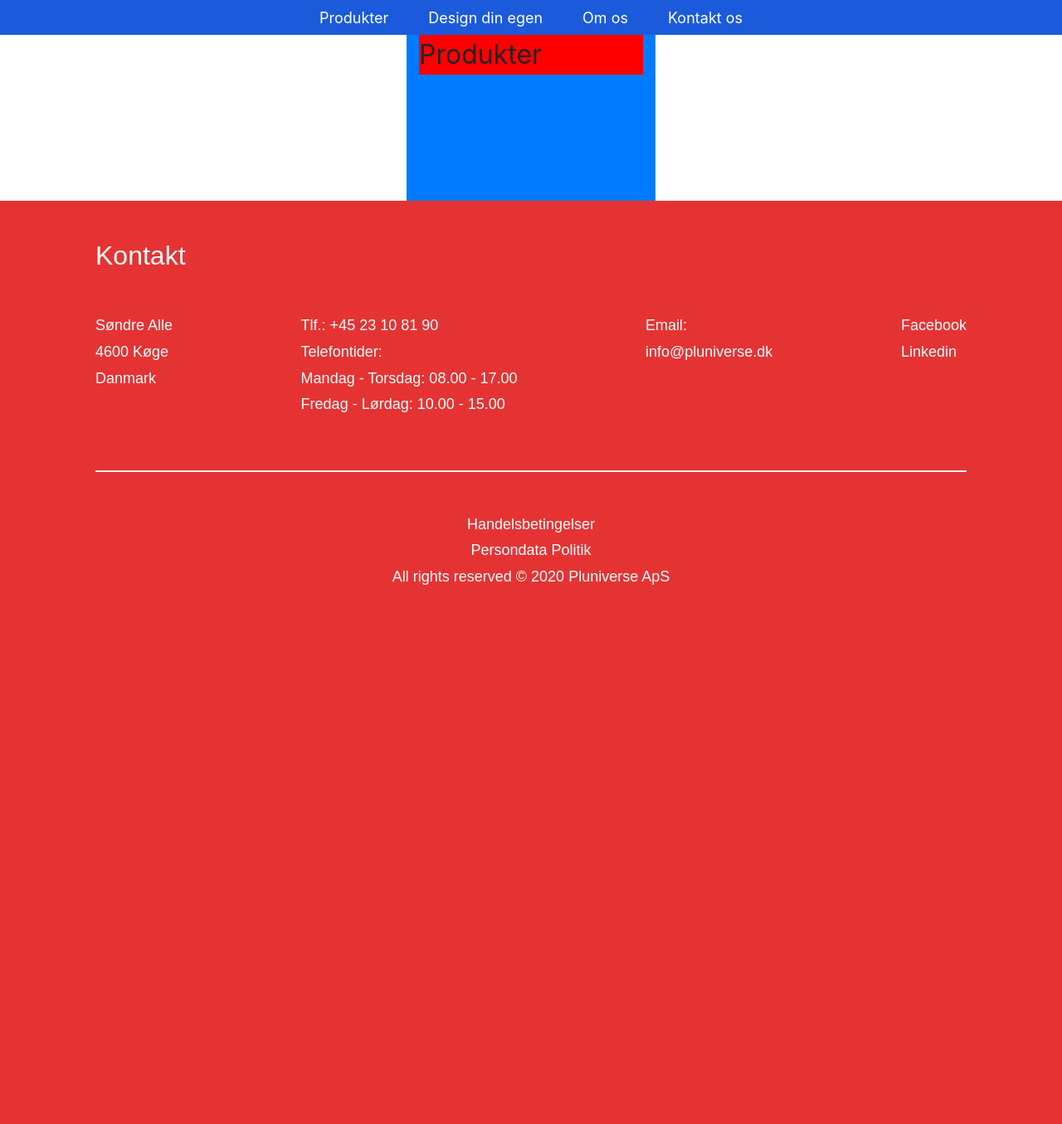
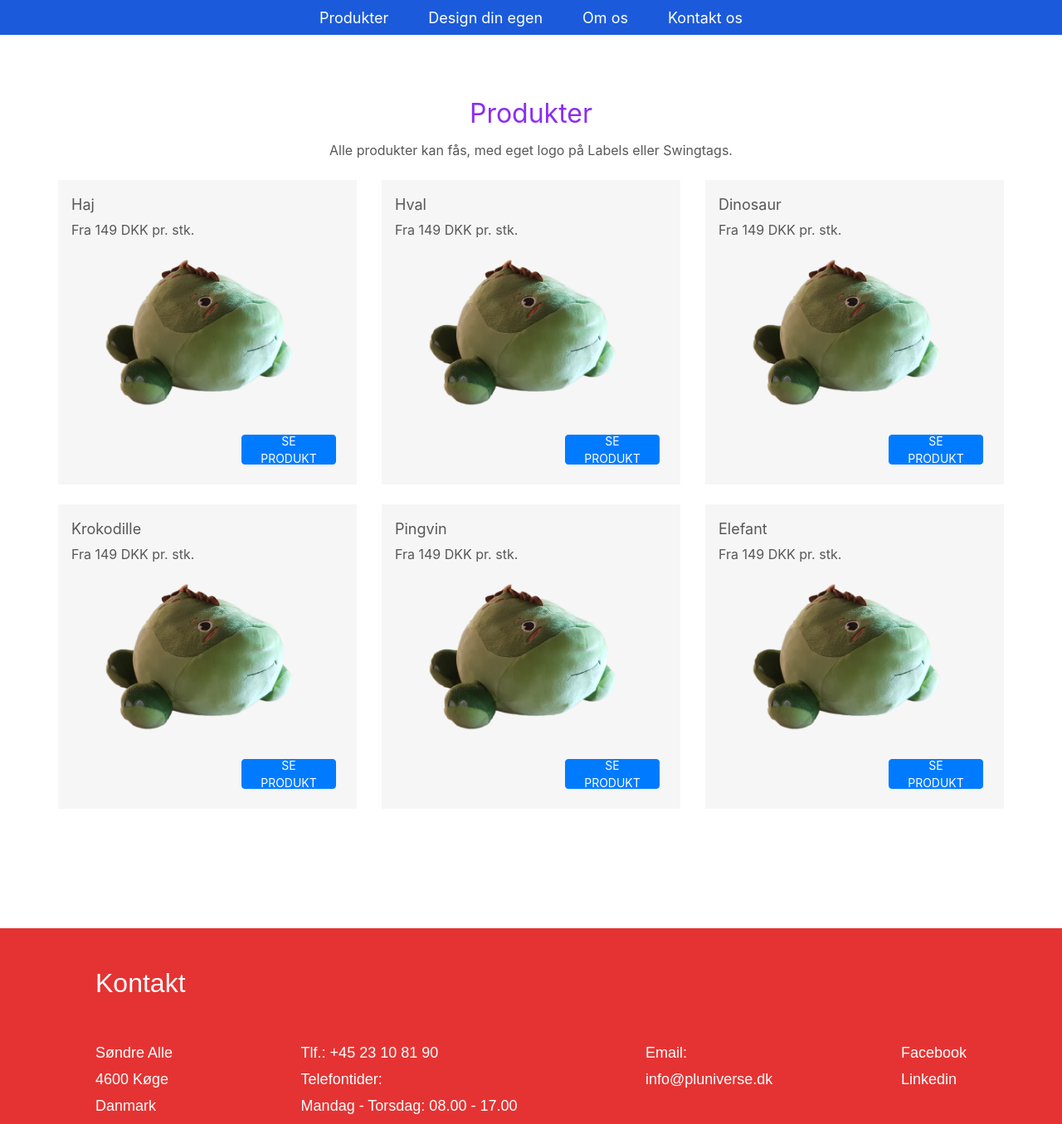
Before and after one commit to Tobias-Larsen/pluniverse, a PHP site: page /produkter.php in a window 1280 px wide. Shown: the part 120-1475 px from the top of the page at 83% size. Before the commit the page ends 825 px from the top, so only its background shows below. Run offline with PHP 8.4, Linux system fonts and the light colour scheme; style sheets or scripts are compiled from the project's sources; some libraries are stand-ins or nearby versions.

Commit message:
Erhverv produkter side er blevet færdig.

```diff
--- a/alleProdukter.php
+++ b/alleProdukter.php
@@ -1,6 +1,47 @@
+<div class="alleProdukter flex-nowrap flex-column flex-md-row container-fluid d-flex flex-md-wrap">
+    <p class="Pnavn container-fluid d-flex justify-content-center mt-4 mb-2">Produkter</p>
+    <p class="textInfo container-fluid mb-4 px-3 d-flex justify-content-center">Alle produkter kan fås, med eget logo på Labels eller Swingtags.</p>
 
-<div class="alleProdukter bg-primary container-fluid">
-    <p class="Pnavn">Produkter</p>
-    <div>
+     <div class="mb-4 col-sm-12 col-md-6 col-lg-4">
+        <div class="Hej ml-3 mt-3 position-absolute"><p>Haj</p></div>
+        <div class="prise1 ml-3 mt-5 position-absolute"<p>Fra 149 DKK pr. stk.</p></div>
+        <div class="produktbillede1"></div>
+        <button type="button"class="produktBTN d-flex align-items-center justify-content-center btn btn-primary position-absolute">SE PRODUKT</button>
     </div>
+
+    <div class="mb-4 col-sm-12 col-md-6 col-lg-4">
+        <div class="Hej ml-3 mt-3 position-absolute"><p>Hval</p></div>
+        <div class="prise1 ml-3 mt-5 position-absolute"<p>Fra 149 DKK pr. stk.</p></div>
+    <div class="produktbillede1"></div>
+    <button type="button"class="produktBTN d-flex align-items-center justify-content-center btn btn-primary position-absolute">SE PRODUKT</button>
+    </div>
+
+    <div class="mb-4 col-sm-12 col-md-6 col-lg-4">
+        <div class="Hej ml-3 mt-3 position-absolute"><p>Dinosaur</p></div>
+        <div class="prise1 ml-3 mt-5 position-absolute"<p>Fra 149 DKK pr. stk.</p></div>
+    <div class="produktbillede1"></div>
+    <button type="button"class="produktBTN d-flex align-items-center justify-content-center btn btn-primary position-absolute">SE PRODUKT</button>
+    </div>
+
+    <div class="mb-4 col-sm-12 col-md-6 col-lg-4">
+        <div class="Hej ml-3 mt-3 position-absolute"><p>Krokodille</p></div>
+        <div class="prise1 ml-3 mt-5 position-absolute"<p>Fra 149 DKK pr. stk.</p></div>
+    <div class="produktbillede1"></div>
+    <button type="button"class="produktBTN d-flex align-items-center justify-content-center btn btn-primary position-absolute">SE PRODUKT</button>
+    </div>
+
+    <div class="mb-4 col-sm-12 col-md-6 col-lg-4">
+        <div class="Hej ml-3 mt-3 position-absolute"><p>Pingvin</p></div>
+        <div class="prise1 ml-3 mt-5 position-absolute"<p>Fra 149 DKK pr. stk.</p></div>
+    <div class="produktbillede1"></div>
+    <button type="button"class="produktBTN d-flex align-items-center justify-content-center btn btn-primary position-absolute">SE PRODUKT</button>
+    </div>
+
+    <div class="mb-4 col-sm-12 col-md-6 col-lg-4">
+        <div class="Hej ml-3 mt-3 position-absolute"><p>Elefant</p></div>
+        <div class="prise1 ml-3 mt-5 position-absolute"<p>Fra 149 DKK pr. stk.</p></div>
+    <div class="produktbillede1"></div>
+    <button type="button"class="produktBTN d-flex align-items-center justify-content-center btn btn-primary position-absolute">SE PRODUKT</button>
+    </div>
+
 </div>
--- a/css/alleprodukter.scss
+++ b/css/alleprodukter.scss
@@ -1,11 +1,82 @@
+$primaryfarver: #8C2EEF;
+$hovedskrift: 32px;
+$brødtekst: 16px;
+$btnFontSize: 14px;
+$textcolor:#575757;
+
+
+.Pnavn {
+  font-size: $hovedskrift;
+  color: $primaryfarver;
+}
+
+.textInfo {
+  font-size: $brødtekst;
+  color: #575757;
+}
+
+.produktbillede1 {
+  background-image: url("../img/LayingDino-3Quarter.png");
+  height: 367px;
+  background-color: #F6F6F6;
+  background-size: 75%;
+  background-position: 50%;
+  background-repeat: no-repeat;
+
+}
+
 .alleProdukter{
-  background-color: red;
-  height: 200px;
-  width: 300px;
+   padding-bottom: 48px;
+}
+
+.produktBTN {
+  bottom: 24px;
+  right: 40px;
+  width: 114px;
+  height: 36px;
+  font-size: $btnFontSize;
+}
+.Hej{
+  font-size: 18px;
+  color: $textcolor;
+}
+
+.prise1{
+  font-size: 16px;
+  color: $textcolor;
 }
 
 
-p{
-  font-size: 32px;
-  background-color: red;
+@media screen and (min-width: 768px) {
+
+  .Pnavn {
+    padding-top: 47px !important;
+  }
+  .produktbillede1 {
+    background-image: url("../img/LayingDino-3Quarter.png");
+    height: 367px;
+    background-color: #F6F6F6;
+    background-size: 75%;
+    background-position: 50%;
+    background-repeat: no-repeat;
+  }
+
+  .alleProdukter{
+    padding-bottom: 80px;
+  }
 }
+
+
+@media screen and (min-width: 1200px) {
+  .Pnavn {
+    padding-top: 47px !important;
+  }
+
+  .alleProdukter{
+    max-width: 1200px;
+    padding-bottom: 120px;
+    left: auto;
+    right: auto;
+  }
+
+}
--- a/importProdukter.php
+++ b/importProdukter.php
@@ -1,7 +1,7 @@
+<script src="https://ajax.googleapis.com/ajax/libs/jquery/3.4.1/jquery.min.js"></script>
 <link rel="stylesheet" href="node_modules/bootstrap/dist/css/bootstrap.min.css">
+
 <link href="css/stylesHeader.min.css" rel="stylesheet" type="text/css">
 <link href="css/stylesFooter.min.css" rel="stylesheet" type="text/css">
 <link href="css/stylesBurger.min.css" rel="stylesheet" type="text/css">
-
-<link href="css/produkter.min.css" rel="stylesheet" type="text/css">
-<link href="css/alleprodukter.min.css" rel="stylesheet" type="text/css">
+ <link href="css/alleprodukter.min.css" rel="stylesheet" type="text/css">
```
Also changed, not shown: css/produkter.scss (deleted).
